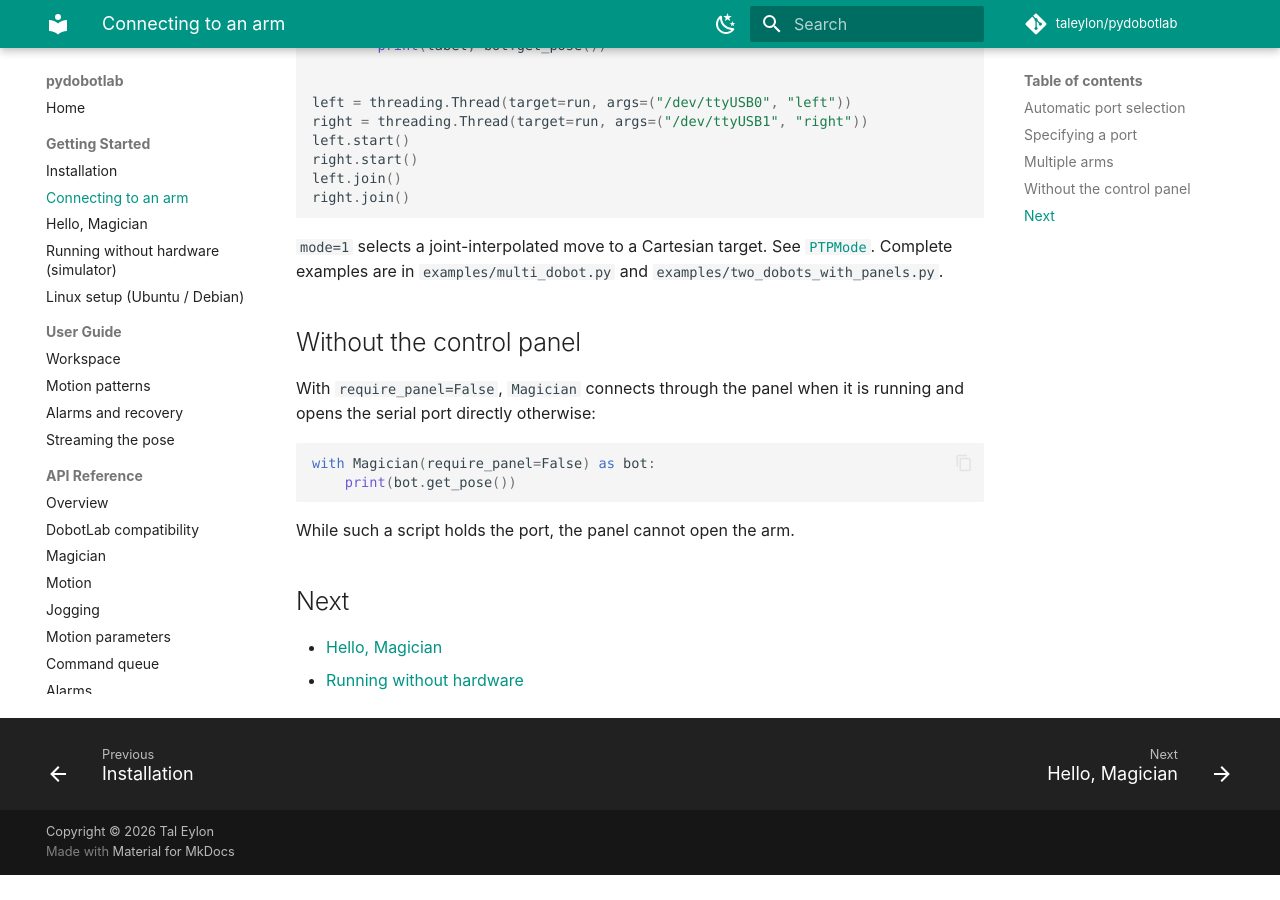
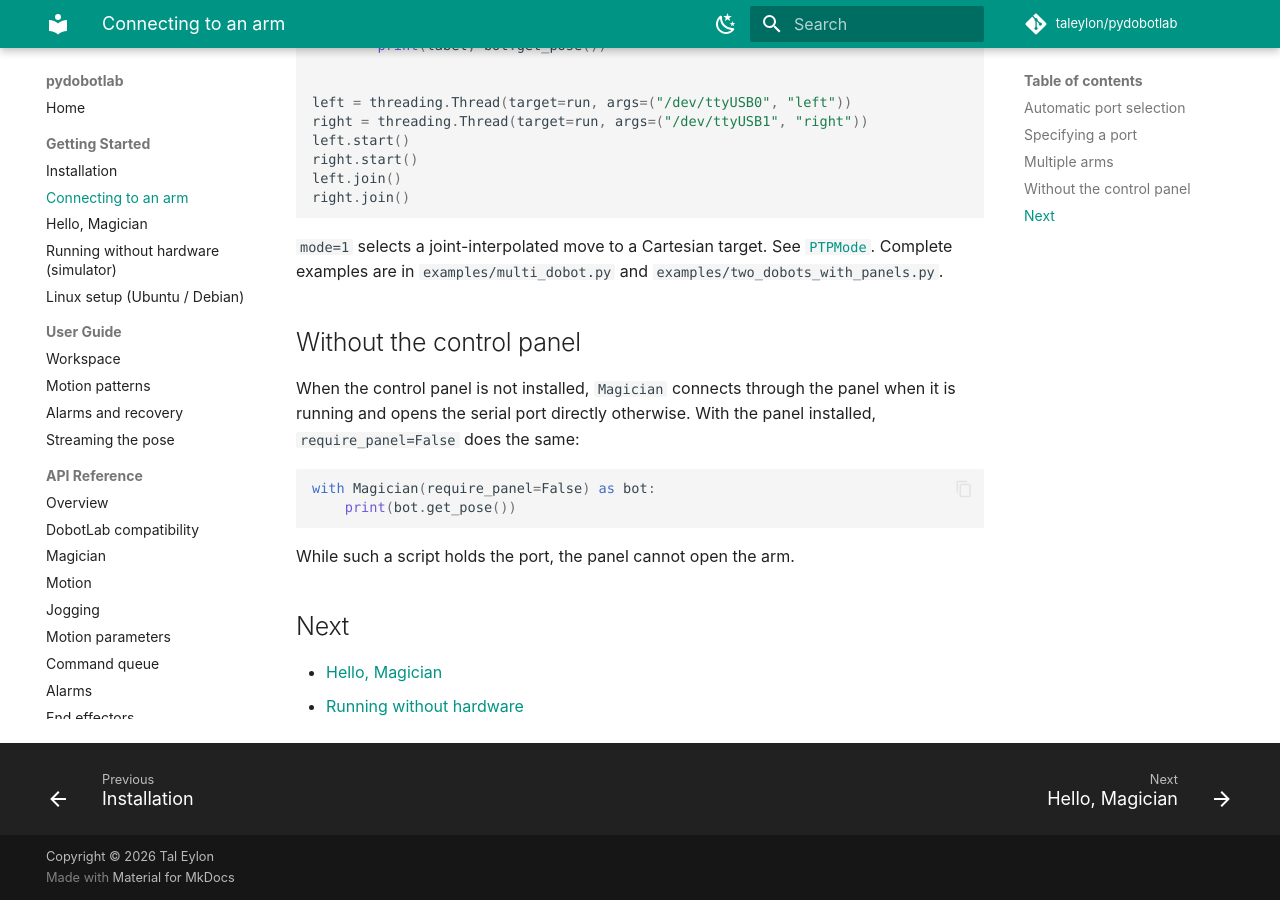
Before and after one commit to taleylon/pydobotlab, an MkDocs documentation site: the page built from docs/getting-started/connect.md, in a window 1280 px wide and 900 px high, scrolled down 1346 px. Built offline with MkDocs 1.6.1 and Material for MkDocs 9.7.7, drawn with Linux system fonts in a browser that asks for light colours; comment, search, counter and statistics services are not loaded; before the commit the page ends 2221 px from its top, so only the background shows below that; some of the changed text lies outside the part shown.

Commit message:
docs getting started

````diff
--- a/docs/getting-started/connect.md
+++ b/docs/getting-started/connect.md
@@ -6,7 +6,7 @@
 pydobotlab-panel
 ```
 
-`Magician` connects through the panel, so the panel and the script control the same arm. When the panel is not running, `connect` raises [`DobotConnectionError`](../api/errors.md#dobotconnectionerror). See [Running scripts](../panel/running.md#scripts).
+`Magician` connects through the panel, so the panel and the script control the same arm. When the control panel is installed and not running, `connect` raises [`DobotConnectionError`](../api/errors.md#dobotconnectionerror). See [Running scripts](../panel/running.md#scripts).
 
 ## Automatic port selection
 
@@ -69,7 +69,7 @@
 
 ## Without the control panel
 
-With `require_panel=False`, `Magician` connects through the panel when it is running and opens the serial port directly otherwise:
+When the control panel is not installed, `Magician` connects through the panel when it is running and opens the serial port directly otherwise. With the panel installed, `require_panel=False` does the same:
 
 ```python
 with Magician(require_panel=False) as bot:
````
Also changed, not shown: docs/getting-started/install.md (+1 -1 lines).
